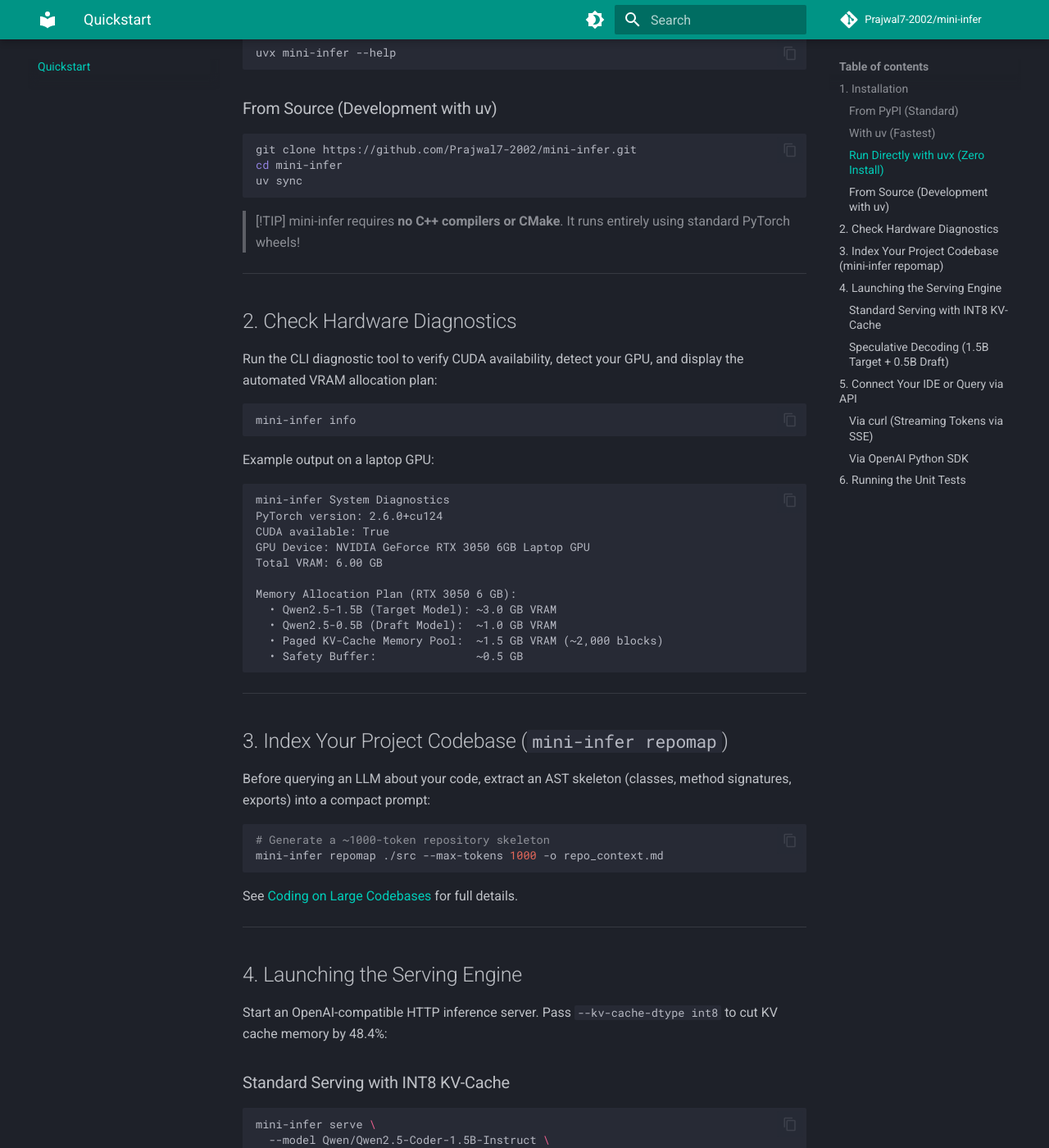
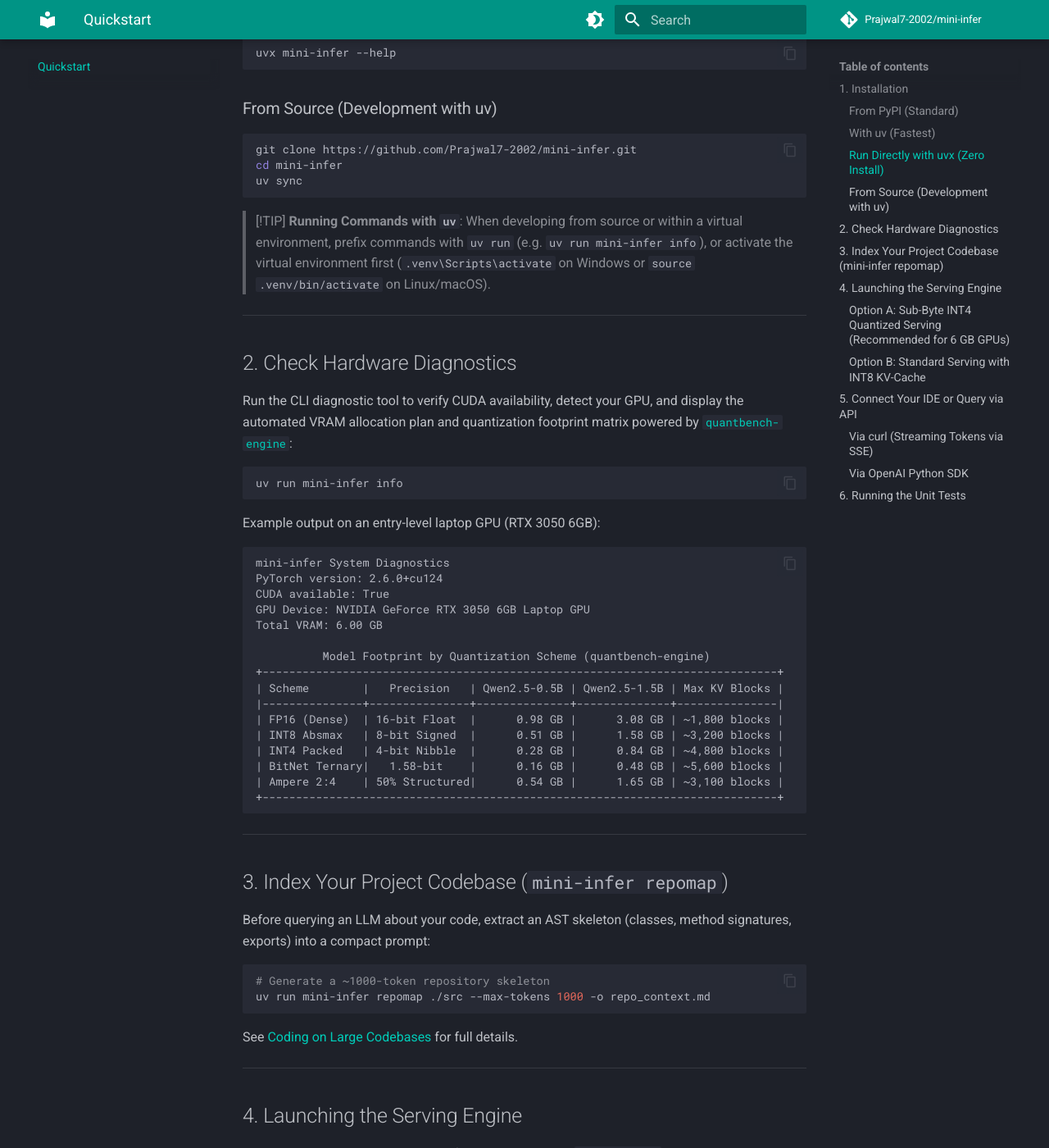
Before and after one commit to Prajwal7-2002/mini-infer, an MkDocs documentation site: the page built from docs/quickstart.md, in a window 1280 px wide and 1400 px high, scrolled down 633 px. Shown: the whole window at 82% size. Built offline with MkDocs 1.6.1 and Material for MkDocs 9.7.7, drawn with Linux system fonts in a browser that asks for light colours; comment, search, counter and statistics services are not loaded; some of the changed text lies outside the part shown.

Commit message:
docs: add sub-byte quantization architecture guide, CLI reference, and quickstart notes (#4)

````diff
--- a/docs/quickstart.md
+++ b/docs/quickstart.md
@@ -29,19 +29,20 @@
 ```
 
 > [!TIP]
-> mini-infer requires **no C++ compilers or CMake**. It runs entirely using standard PyTorch wheels!
+> **Running Commands with `uv`**:
+> When developing from source or within a virtual environment, prefix commands with `uv run` (e.g. `uv run mini-infer info`), or activate the virtual environment first (`.venv\Scripts\activate` on Windows or `source .venv/bin/activate` on Linux/macOS).
 
 ---
 
 ## 2. Check Hardware Diagnostics
 
-Run the CLI diagnostic tool to verify CUDA availability, detect your GPU, and display the automated VRAM allocation plan:
+Run the CLI diagnostic tool to verify CUDA availability, detect your GPU, and display the automated VRAM allocation plan and quantization footprint matrix powered by [`quantbench-engine`](https://pypi.org/project/quantbench-engine/):
 
 ```bash
-mini-infer info
+uv run mini-infer info
 ```
 
-Example output on a laptop GPU:
+Example output on an entry-level laptop GPU (RTX 3050 6GB):
 ```text
 mini-infer System Diagnostics
 PyTorch version: 2.6.0+cu124
@@ -49,11 +50,16 @@
 GPU Device: NVIDIA GeForce RTX 3050 6GB Laptop GPU
 Total VRAM: 6.00 GB
 
-Memory Allocation Plan (RTX 3050 6 GB):
-  • Qwen2.5-1.5B (Target Model): ~3.0 GB VRAM
-  • Qwen2.5-0.5B (Draft Model):  ~1.0 GB VRAM
-  • Paged KV-Cache Memory Pool:  ~1.5 GB VRAM (~2,000 blocks)
-  • Safety Buffer:               ~0.5 GB
+          Model Footprint by Quantization Scheme (quantbench-engine)
++-----------------------------------------------------------------------------+
+| Scheme        |   Precision   | Qwen2.5-0.5B | Qwen2.5-1.5B | Max KV Blocks |
+|---------------+---------------+--------------+--------------+---------------|
+| FP16 (Dense)  | 16-bit Float  |      0.98 GB |      3.08 GB | ~1,800 blocks |
+| INT8 Absmax   | 8-bit Signed  |      0.51 GB |      1.58 GB | ~3,200 blocks |
+| INT4 Packed   | 4-bit Nibble  |      0.28 GB |      0.84 GB | ~4,800 blocks |
+| BitNet Ternary|   1.58-bit    |      0.16 GB |      0.48 GB | ~5,600 blocks |
+| Ampere 2:4    | 50% Structured|      0.54 GB |      1.65 GB | ~3,100 blocks |
++-----------------------------------------------------------------------------+
 ```
 
 ---
@@ -64,7 +70,7 @@
 
 ```bash
 # Generate a ~1000-token repository skeleton
-mini-infer repomap ./src --max-tokens 1000 -o repo_context.md
+uv run mini-infer repomap ./src --max-tokens 1000 -o repo_context.md
 ```
 
 See [Coding on Large Codebases](guides/coding-projects.md) for full details.
@@ -73,21 +79,23 @@
 
 ## 4. Launching the Serving Engine
 
-Start an OpenAI-compatible HTTP inference server. Pass `--kv-cache-dtype int8` to cut KV cache memory by 48.4%:
+Start an OpenAI-compatible HTTP inference server. Pass `--quant int4` to compress weights by ~3.7× and `--kv-cache-dtype int8` to double KV cache capacity:
 
-### Standard Serving with INT8 KV-Cache
+### Option A: Sub-Byte INT4 Quantized Serving (Recommended for 6 GB GPUs)
 ```bash
-mini-infer serve \
-  --model Qwen/Qwen2.5-Coder-1.5B-Instruct \
+uv run mini-infer serve \
+  --model Qwen/Qwen2.5-1.5B-Instruct \
+  --quant int4 \
+  --group-size 64 \
   --kv-cache-dtype int8 \
   --port 8000
 ```
 
-### Speculative Decoding (1.5B Target + 0.5B Draft)
+### Option B: Standard Serving with INT8 KV-Cache
 ```bash
-mini-infer serve \
-  --target Qwen/Qwen2.5-1.5B-Instruct \
-  --draft Qwen/Qwen2.5-0.5B-Instruct \
+uv run mini-infer serve \
+  --model Qwen/Qwen2.5-0.5B-Instruct \
+  --kv-cache-dtype int8 \
   --port 8000
 ```
 
--- a/mkdocs.yml
+++ b/mkdocs.yml
@@ -40,6 +40,7 @@
       - Radix Prefix Caching: architecture/prefix-caching.md
       - Speculative Decoding: architecture/speculative-decoding.md
       - Continuous Batching: architecture/continuous-batching.md
+      - Sub-Byte Quantization: architecture/quantization.md
   - Serving & API: api-reference.md
   - Benchmarks: benchmarks.md
   - Contributing: contributing.md
````
Also changed, not shown: docs/api-reference.md (+7 -3 lines), docs/architecture/quantization.md (added, +104 -0 lines), docs/index.md (+1 -0 lines).
